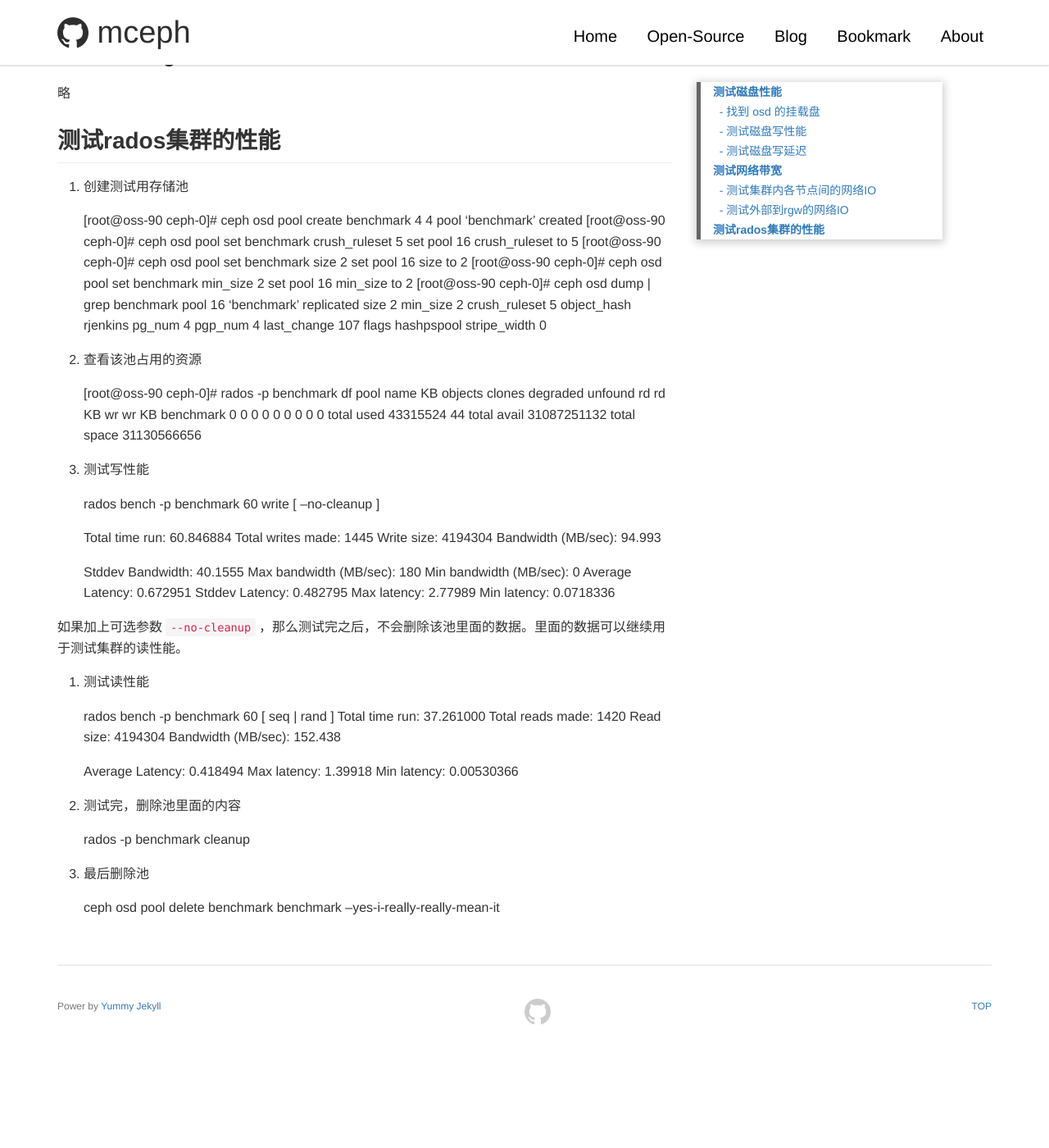
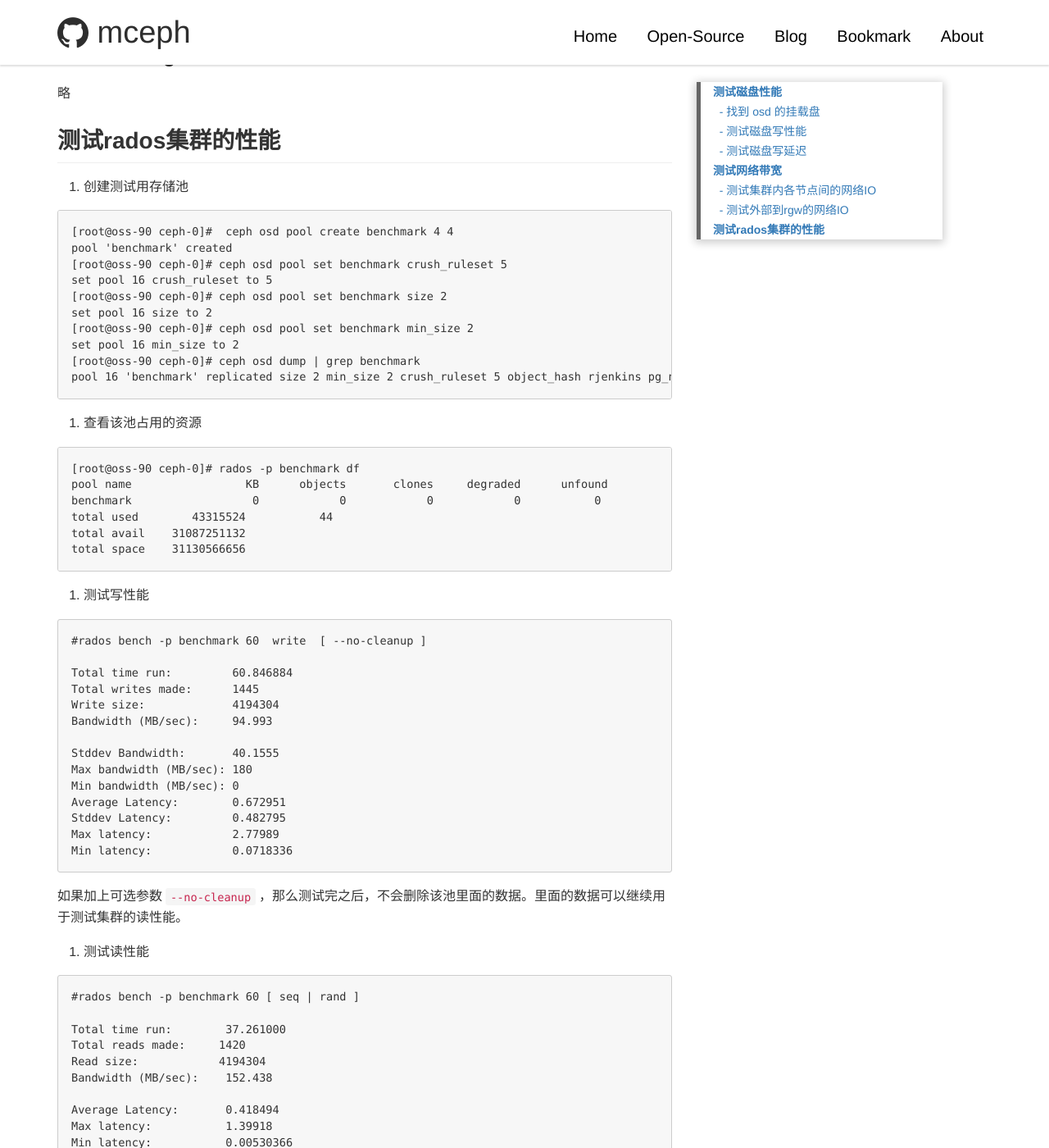
Before and after one commit to mceph/mceph.github.io, a Jekyll site: the page built from _posts/2017/2017-06-16-ceph-benchmark.md, in a window 1280 px wide and 1400 px high, scrolled down 2635 px. Shown: the whole window at 82% size. Built offline with Jekyll 4.4.1, drawn with Linux system fonts in a browser that asks for light colours; comment, search, counter and statistics services are not loaded; before the commit the page ends 3893 px from its top, so only the background shows below that; some of the changed text lies outside the part shown.

Commit message:
修改样式

```diff
--- a/_posts/2017/2017-06-16-ceph-benchmark.md
+++ b/_posts/2017/2017-06-16-ceph-benchmark.md
@@ -14,47 +14,50 @@ tags: [原创,ceph,性能测试]
 
 ## 测试磁盘性能
 ### 找到 osd 的挂载盘
-
-    [root@oss-90 ~]# lsblk -f
-    NAME              FSTYPE      LABEL UUID                                   MOUNTPOINT
-    sda
-    ├─sda1
-    └─sda2            xfs               31906d54-af7f-4505-863e-40d743f36d95   /var/lib/ceph/osd/ceph-0
-    sdb
-    ├─sdb1
-    └─sdb2            xfs               e686a0ed-b4ed-4265-92fb-68dba1515974   /var/lib/ceph/osd/ceph-1
-    sdc
-    ├─sdc1
-    └─sdc2            xfs               f53d8f0b-95d2-4170-bd12-721c646ab66a   /var/lib/ceph/osd/ceph-2
-    sdd
-    ├─sdd1
-    └─sdd2            xfs               df4d3a93-d52d-46af-982a-db92494b16a1   /var/lib/ceph/osd/ceph-3
-    sde
-    ├─sde1            xfs               fd698f9d-74b5-4c7b-8373-95a16eb45f9e   /boot
-    ├─sde2            swap              eb10629a-9652-4b80-93ba-8760b89adbc0   [SWAP]
-    └─sde3            LVM2_member       JXO8Rs-FIE3-20Nk-5vt4-t3n8-m702-ligOd7
-      ├─midea-lv_root xfs               ac87b4d9-a0c0-4a57-9fc7-345bb321dacc   /
-      └─midea-lv_var  xfs               dff642ea-f5f6-41f8-a042-260c549322a5   /var
+<pre>
+[root@oss-90 ~]# lsblk -f
+NAME              FSTYPE      LABEL UUID                                   MOUNTPOINT
+sda
+├─sda1
+└─sda2            xfs               31906d54-af7f-4505-863e-40d743f36d95   /var/lib/ceph/osd/ceph-0
+sdb
+├─sdb1
+└─sdb2            xfs               e686a0ed-b4ed-4265-92fb-68dba1515974   /var/lib/ceph/osd/ceph-1
+sdc
+├─sdc1
+└─sdc2            xfs               f53d8f0b-95d2-4170-bd12-721c646ab66a   /var/lib/ceph/osd/ceph-2
+sdd
+├─sdd1
+└─sdd2            xfs               df4d3a93-d52d-46af-982a-db92494b16a1   /var/lib/ceph/osd/ceph-3
+sde
+├─sde1            xfs               fd698f9d-74b5-4c7b-8373-95a16eb45f9e   /boot
+├─sde2            swap              eb10629a-9652-4b80-93ba-8760b89adbc0   [SWAP]
+└─sde3            LVM2_member       JXO8Rs-FIE3-20Nk-5vt4-t3n8-m702-ligOd7
+  ├─midea-lv_root xfs               ac87b4d9-a0c0-4a57-9fc7-345bb321dacc   /
+  └─midea-lv_var  xfs               dff642ea-f5f6-41f8-a042-260c549322a5   /var
+</pre>
 
 可见，/var/lib/ceph/osd/ceph-0 是其中一个 OSD 的挂载盘。
 
 ### 测试磁盘写性能
 #### 测试磁盘写吞吐量
-
-    [root@oss-90 ~]# cd /var/lib/ceph/osd/ceph-0
-    [root@oss-90 ceph-0]# dd if=/dev/zero of=here bs=1G count=1 oflag=direct
-    1+0 records in
-    1+0 records out
-    1073741824 bytes (1.1 GB) copied, 6.23866 s, 172 MB/s
+<pre>
+[root@oss-90 ~]# cd /var/lib/ceph/osd/ceph-0
+[root@oss-90 ceph-0]# dd if=/dev/zero of=here bs=1G count=1 oflag=direct
+1+0 records in
+1+0 records out
+1073741824 bytes (1.1 GB) copied, 6.23866 s, 172 MB/s
+</pre>
 
 磁盘吞吐量在 170 MB/s 左右
 
 ### 测试磁盘写延迟
-
-    [root@oss-90 ceph-0]# dd if=/dev/zero of=512 bs=512 count=10000 oflag=direct
-    10000+0 records in
-    10000+0 records out
-    5120000 bytes (5.1 MB) copied, 85.0074 s, 60.2 kB/s
+<pre>
+[root@oss-90 ceph-0]# dd if=/dev/zero of=512 bs=512 count=10000 oflag=direct
+10000+0 records in
+10000+0 records out
+5120000 bytes (5.1 MB) copied, 85.0074 s, 60.2 kB/s
+</pre>
 
 每次写512字节，连续写1万次，共耗时85秒，每次耗时 8.5 ms。
 
@@ -68,29 +71,31 @@ tags: [原创,ceph,性能测试]
 下面测试该网络的IO性能：
 
 在其中一个节点执行：
+<pre>
+[root@oss-90 ~]# nc -v -l -n 17480 > /dev/null
+Ncat: Version 6.40 ( http://nmap.org/ncat )
+Ncat: Listening on :::17480
+Ncat: Listening on 0.0.0.0:17480
 
-    [root@oss-90 ~]# nc -v -l -n 17480 > /dev/null
-    Ncat: Version 6.40 ( http://nmap.org/ncat )
-    Ncat: Listening on :::17480
-    Ncat: Listening on 0.0.0.0:17480
-
-    Ncat: Connection from 10.3.8.92.
-    Ncat: Connection from 10.3.8.92:47529.
+Ncat: Connection from 10.3.8.92.
+Ncat: Connection from 10.3.8.92:47529.
+</pre>
 
 在另一个节点执行（运行一段时间后，``Ctrl-C`` 终止运行）：
+<pre>
+[root@oss-92 ~]# time dd if=/dev/zero | nc -v -n 10.3.8.90 17480
+Ncat: Version 6.40 ( http://nmap.org/ncat )
+Ncat: Connected to 10.3.8.90:17480.
 
-    [root@oss-92 ~]# time dd if=/dev/zero | nc -v -n 10.3.8.90 17480
-    Ncat: Version 6.40 ( http://nmap.org/ncat )
-    Ncat: Connected to 10.3.8.90:17480.
-
-    ^C62730065+0 records in
-    62730064+0 records out
-    32117792768 bytes (32 GB) copied, 273.049 s, 118 MB/s
+^C62730065+0 records in
+62730064+0 records out
+32117792768 bytes (32 GB) copied, 273.049 s, 118 MB/s
 
 
-    real    4m33.051s
-    user    0m30.261s
-    sys     1m56.989s
+real    4m33.051s
+user    0m30.261s
+sys     1m56.989s
+</pre>
 
 可见是集群内不同节点间，网络IO 118MB/s。跟实际情况相符，因为本集群是千兆网卡。
 
@@ -103,72 +108,76 @@ tags: [原创,ceph,性能测试]
 
 1. 创建测试用存储池
 
-
-    [root@oss-90 ceph-0]#  ceph osd pool create benchmark 4 4
-    pool 'benchmark' created
-    [root@oss-90 ceph-0]# ceph osd pool set benchmark crush_ruleset 5
-    set pool 16 crush_ruleset to 5
-    [root@oss-90 ceph-0]# ceph osd pool set benchmark size 2
-    set pool 16 size to 2
-    [root@oss-90 ceph-0]# ceph osd pool set benchmark min_size 2
-    set pool 16 min_size to 2
-    [root@oss-90 ceph-0]# ceph osd dump | grep benchmark
-    pool 16 'benchmark' replicated size 2 min_size 2 crush_ruleset 5 object_hash rjenkins pg_num 4 pgp_num 4 last_change 107 flags hashpspool stripe_width 0
+<pre>
+[root@oss-90 ceph-0]#  ceph osd pool create benchmark 4 4
+pool 'benchmark' created
+[root@oss-90 ceph-0]# ceph osd pool set benchmark crush_ruleset 5
+set pool 16 crush_ruleset to 5
+[root@oss-90 ceph-0]# ceph osd pool set benchmark size 2
+set pool 16 size to 2
+[root@oss-90 ceph-0]# ceph osd pool set benchmark min_size 2
+set pool 16 min_size to 2
+[root@oss-90 ceph-0]# ceph osd dump | grep benchmark
+pool 16 'benchmark' replicated size 2 min_size 2 crush_ruleset 5 object_hash rjenkins pg_num 4 pgp_num 4 last_change 107 flags hashpspool stripe_width 0
+</pre>
 
 
 2. 查看该池占用的资源
 
-
-    [root@oss-90 ceph-0]# rados -p benchmark df
-    pool name                 KB      objects       clones     degraded      unfound           rd        rd KB           wr        wr KB
-    benchmark                  0            0            0            0           0            0            0            0            0
-      total used        43315524           44
-      total avail    31087251132
-      total space    31130566656
+<pre>
+[root@oss-90 ceph-0]# rados -p benchmark df
+pool name                 KB      objects       clones     degraded      unfound           rd        rd KB           wr        wr KB
+benchmark                  0            0            0            0           0            0            0            0            0
+total used        43315524           44
+total avail    31087251132
+total space    31130566656
+</pre>
 
 
 3. 测试写性能
 
+<pre>
+#rados bench -p benchmark 60  write  [ --no-cleanup ]
 
-    rados bench -p benchmark 60  write  [ --no-cleanup ]
+Total time run:         60.846884
+Total writes made:      1445
+Write size:             4194304
+Bandwidth (MB/sec):     94.993
 
-     Total time run:         60.846884
-    Total writes made:      1445
-    Write size:             4194304
-    Bandwidth (MB/sec):     94.993
-
-    Stddev Bandwidth:       40.1555
-    Max bandwidth (MB/sec): 180
-    Min bandwidth (MB/sec): 0
-    Average Latency:        0.672951
-    Stddev Latency:         0.482795
-    Max latency:            2.77989
-    Min latency:            0.0718336
+Stddev Bandwidth:       40.1555
+Max bandwidth (MB/sec): 180
+Min bandwidth (MB/sec): 0
+Average Latency:        0.672951
+Stddev Latency:         0.482795
+Max latency:            2.77989
+Min latency:            0.0718336
+</pre>
 
 
 如果加上可选参数 ``--no-cleanup`` ，那么测试完之后，不会删除该池里面的数据。里面的数据可以继续用于测试集群的读性能。
 
 4. 测试读性能
 
+<pre>
+#rados bench -p benchmark 60 [ seq | rand ]
 
-    rados bench -p benchmark 60 [ seq | rand ]
-     Total time run:        37.261000
-    Total reads made:     1420
-    Read size:            4194304
-    Bandwidth (MB/sec):    152.438
+Total time run:        37.261000
+Total reads made:     1420
+Read size:            4194304
+Bandwidth (MB/sec):    152.438
 
-    Average Latency:       0.418494
-    Max latency:           1.39918
-    Min latency:           0.00530366
-
+Average Latency:       0.418494
+Max latency:           1.39918
+Min latency:           0.00530366
+</pre>
 
 5. 测试完，删除池里面的内容
 
-
-    rados -p benchmark cleanup
-
+<pre>
+#rados -p benchmark cleanup
+</pre>
 
 6. 最后删除池
-
-
-    ceph osd pool delete benchmark benchmark --yes-i-really-really-mean-it
+<pre>
+# ceph osd pool delete benchmark benchmark --yes-i-really-really-mean-it
+</pre>
```
